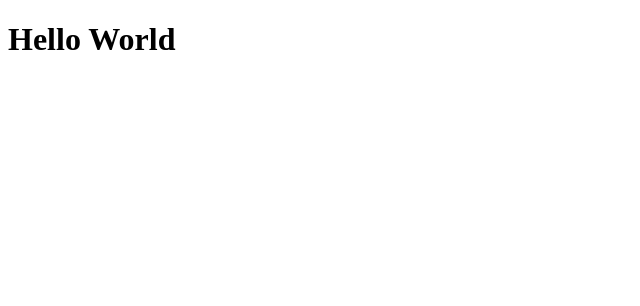
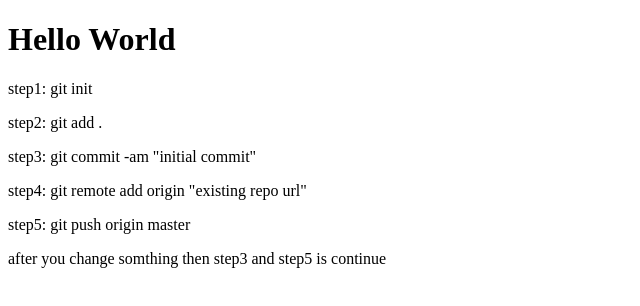
Before and after one commit to Rajdipsibu/01_sample2025, a plain HTML site: page index.html in a window 1280 px wide. Shown: the whole page, without its empty margins (0-640 px from the left). Drawn offline with Linux system fonts and the light colour scheme.

Commit message:
change 3

```diff
--- a/index.html
+++ b/index.html
@@ -7,5 +7,12 @@
 </head>
 <body>
     <h1>Hello World</h1>
+    <p>step1: git init</p>
+    <p>step2: git add .</p>
+    <p>step3: git commit -am "initial commit"</p>
+    <p>step4: git remote add origin "existing repo url"</p>
+    <p>step5: git push origin master</p>
+
+    after you change somthing then step3 and step5 is continue
 </body>
 </html>
```
